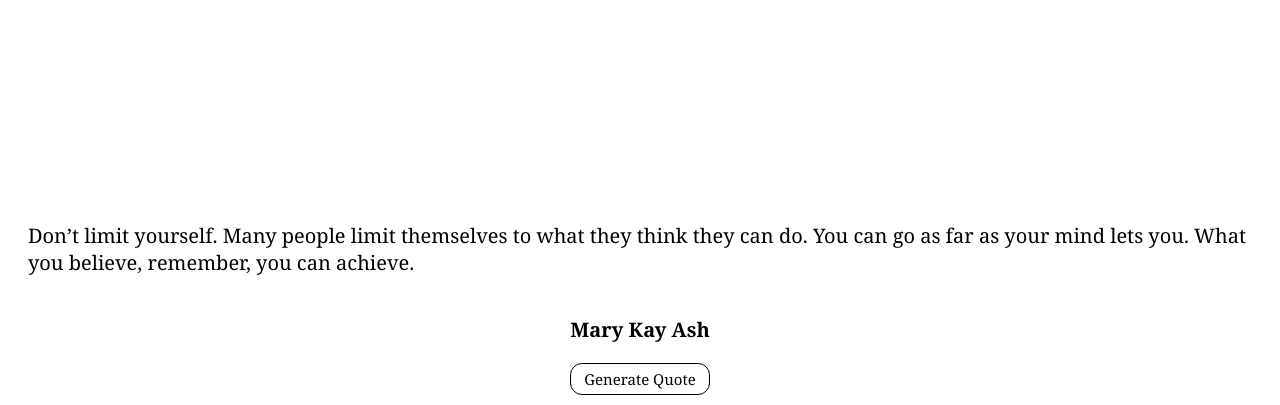
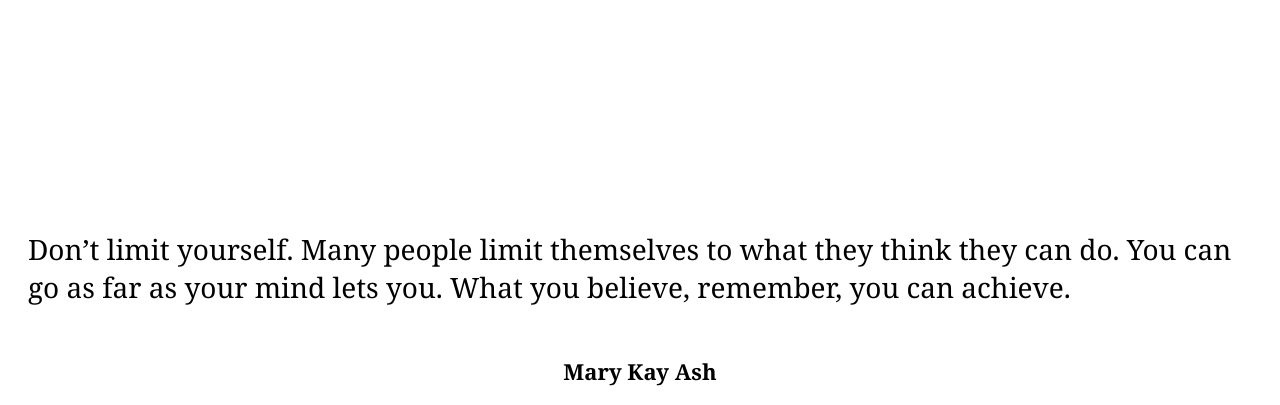
Before and after one commit to onlyonediamond/quote-generator, a plain HTML site: page index.html in a window 1280 px wide. Shown: the part 68-473 px from the top of the page. Drawn offline with Linux system fonts and the light colour scheme.

Commit message:
adjusted sizing of the qoute & author.

```diff
--- a/style.css
+++ b/style.css
@@ -34,16 +34,14 @@ a {
     align-items: center;
 }
 
-#quote, #author {
-    font-size: 20px;
-}
-
 #quote {
     padding: 0 20px;
+    font-size: 28px;
 }
 
 #author {
     font-weight: bold;
+    font-size: 22px;
 }
 
 .quote-box button {
```
